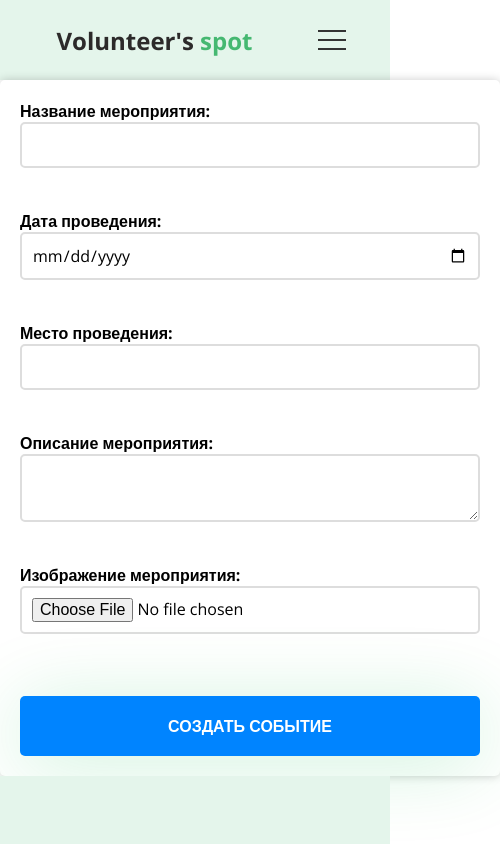
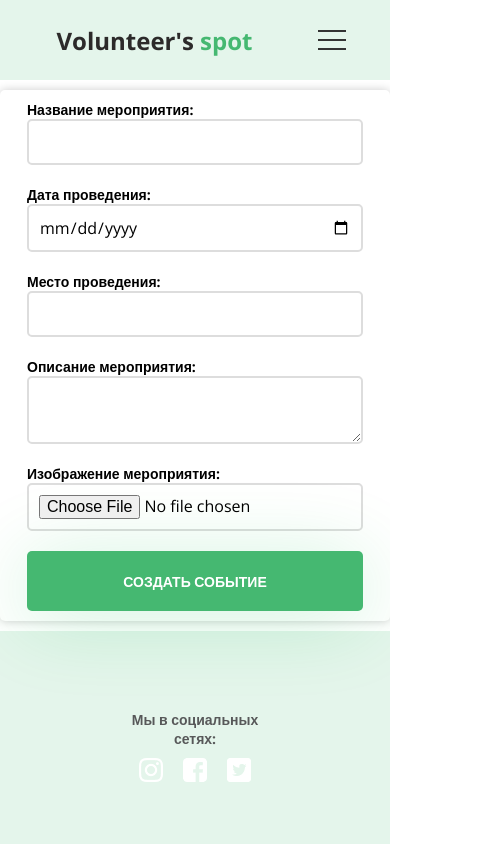
Before and after one commit to abaikb/Volonters-Spot, a React (Create React App) app: page /events/create in a window 390 px wide. Shown: the top 844 px of the page, 500 px wide, since content can reach past the window. Built offline with nearby package versions, Linux system fonts and the light colour scheme.

Commit message:
event change adaptive

```diff
--- a/src/component/events-create/create-event.css
+++ b/src/component/events-create/create-event.css
@@ -1,15 +1,22 @@
 .box {
-    width: 500px;
+    width: 60%;
+    height: 80%;
     margin: auto;
     padding: 20px;
+    margin-top: 50px;
+    margin-bottom: 50px;
     background-color: #fff;
     border-radius: 5px;
     box-shadow: 0 0 10px rgba(0,0,0,0.2);
+    display: flex;
+    align-items: center;
+    justify-content: center;
   }
+
 
   .create-form label {
     display: block;
-    margin-bottom: 10px;
+    /* margin-bottom: 10px; */
     font-weight: bold;
   }
 
@@ -17,20 +24,20 @@
   .create-form textarea {
     display: block;
     width: 100%;
-    padding: 10px;
-    margin-bottom: 20px;
+    /* padding: 10px; */
+    /* margin-bottom: 10px; */
     border: 2px solid #ddd;
     border-radius: 5px;
     font-size: 16px;
     font-family: inherit;
   }
 
-  .create-form button {
+  .create-form .btn {
     display: block;
     width: 100%;
     padding: 10px;
-    margin-top: 20px;
-    background-color: #0084ff;
+    /* margin-top: 20px; */
+    background-color: #45B871;
     color: #fff;
     border: none;
     border-radius: 5px;
@@ -39,6 +46,46 @@
     cursor: pointer;
   }
 
-  .create-form button:hover {
-    background-color: #006acc;
+  /* Styles for screens smaller than 768px */
+@media screen and (max-width: 767px) {
+  .box {
+    width: 90%;
+    height: auto;
+    margin-top: 20px;
+    margin-bottom: 20px;
+    padding: 10px;
   }
+
+  .create-form input,
+  .create-form textarea {
+    width: 100%;
+    padding: 10px;
+    margin-bottom: 10px;
+  }
+}
+
+/* Styles for screens smaller than 576px */
+@media screen and (max-width: 575px) {
+  .box {
+    width: 100%;
+    margin-top: 10px;
+    margin-bottom: 10px;
+    padding: 10px;
+  }
+
+  .create-form label {
+    font-size: 14px;
+  }
+
+  .create-form input,
+  .create-form textarea {
+    font-size: 14px;
+    margin-bottom: 5px;
+  }
+
+  .create-form .btn {
+    margin-top: 10px;
+    font-size: 14px;
+    padding: 8px;
+  }
+}
```
Also changed, not shown: src/component/events-create/idex.jsx (+6 -6 lines).
